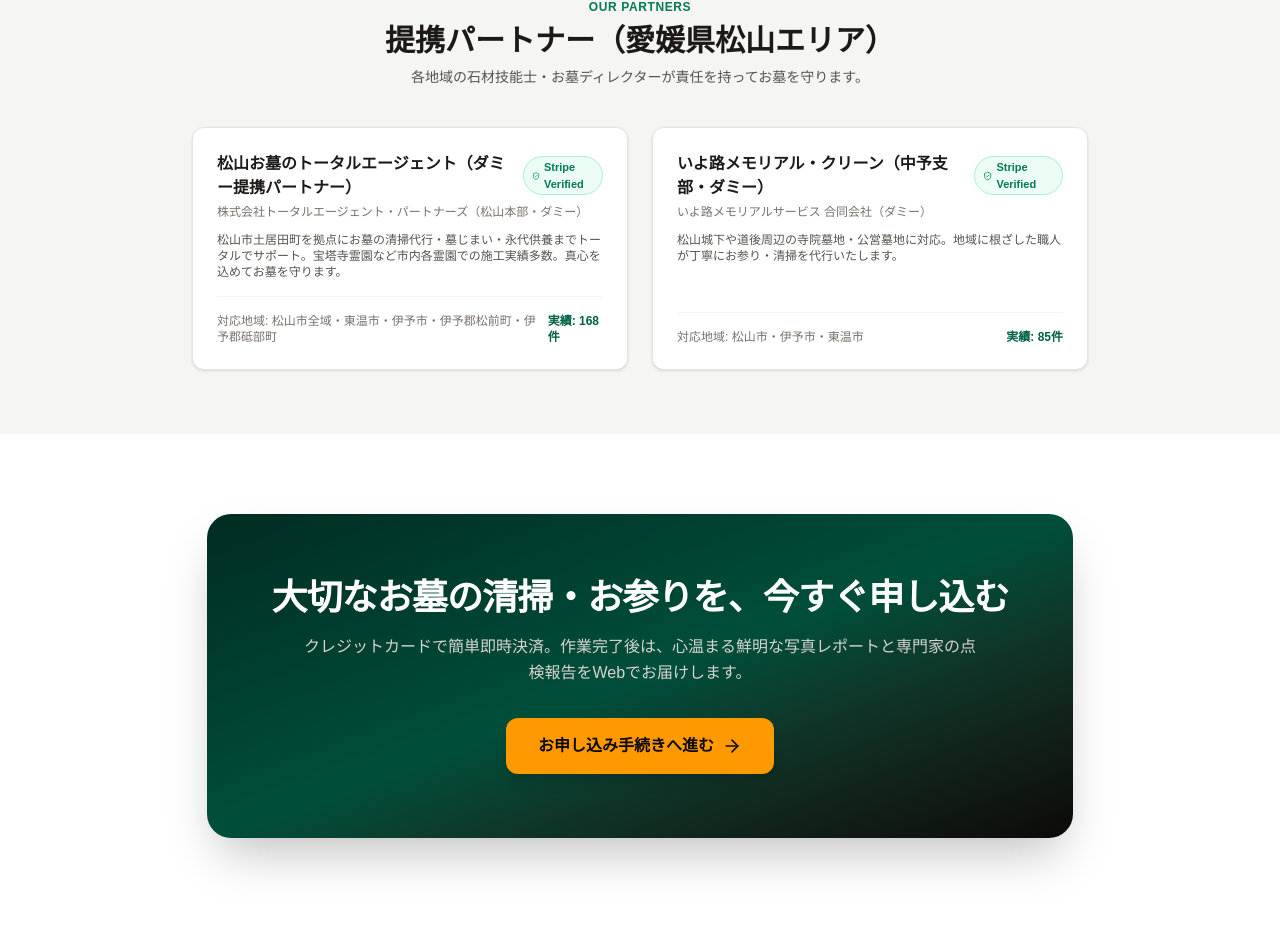
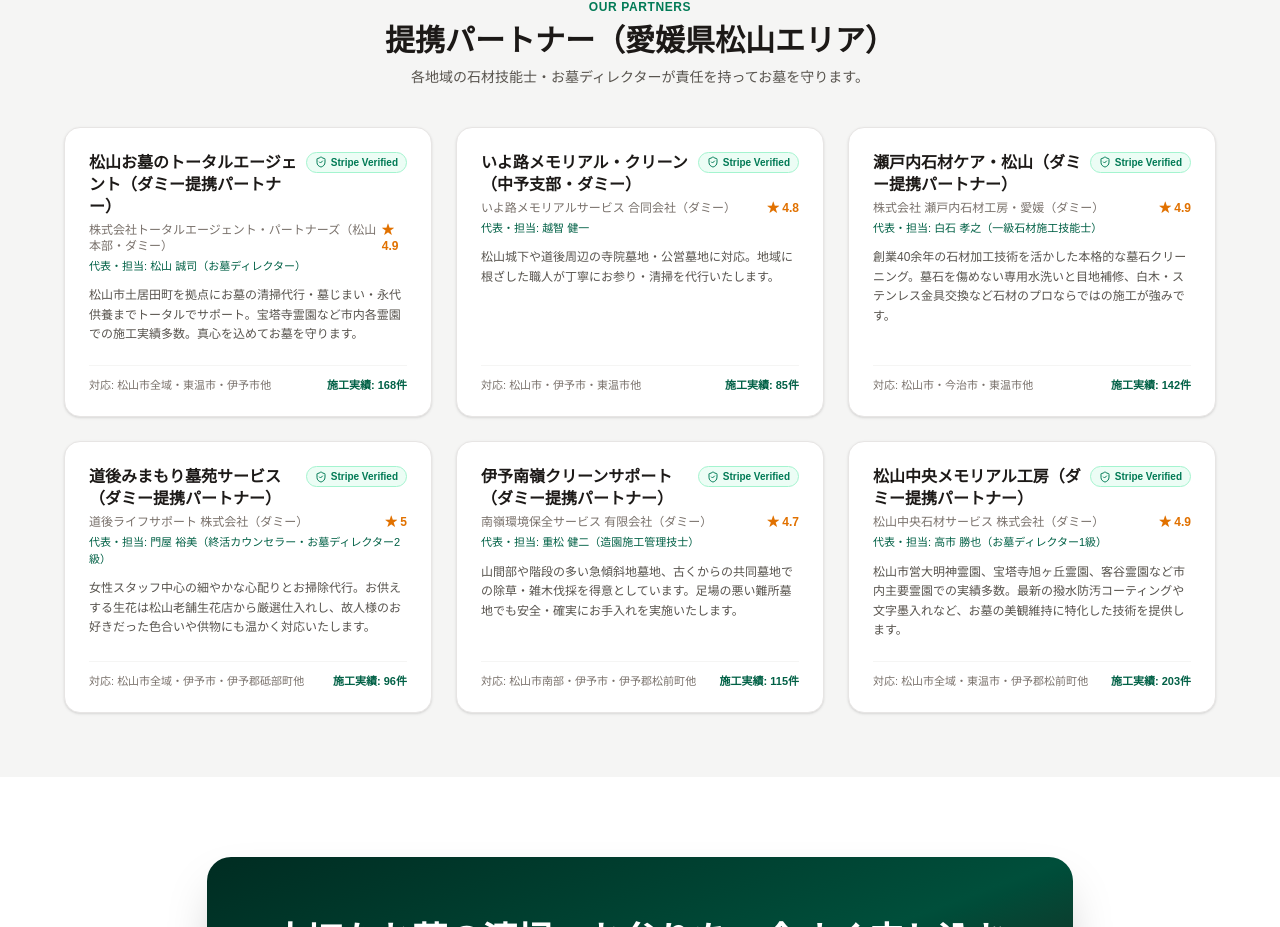
Before and after one commit to csdkotsuka/Kokoromou, a Next.js app: page / in a window 1280 px wide. Shown: the part 5455-6382 px from the top of the page. Built offline with nearby package versions, Linux system fonts and the light colour scheme.

Commit message:
feat: expand partner vendors to 6 companies covering Matsuyama and surrounding areas

```diff
--- a/src/app/order/page.tsx
+++ b/src/app/order/page.tsx
@@ -178,19 +178,28 @@ function OrderFormContent() {
                         onChange={() => setSelectedVendorId(vendor.id)}
                         className="mt-1 text-emerald-600 focus:ring-emerald-500"
                       />
-                      <div>
-                        <div className="flex items-center gap-2">
+                      <div className="flex-1">
+                        <div className="flex flex-wrap items-center gap-2">
                           <span className="font-bold text-stone-900 text-sm">{vendor.displayName}</span>
                           <span className="text-[10px] text-emerald-700 bg-emerald-100/70 px-2 py-0.5 rounded font-medium">
                             Stripe Connect Verified
                           </span>
+                          <span className="text-amber-600 font-bold text-xs">
+                            ★ {vendor.vendorProfile?.rating}
+                          </span>
                         </div>
-                        <p className="text-xs text-stone-500 mt-1">
-                          対応地域: {vendor.vendorProfile?.serviceAreas.join('・')}
+                        {vendor.vendorProfile?.representativeName && (
+                          <p className="text-[11px] text-emerald-800 font-medium mt-0.5">
+                            担当: {vendor.vendorProfile.representativeName}
+                          </p>
+                        )}
+                        <p className="text-xs text-stone-600 mt-1 leading-relaxed">
+                          {vendor.vendorProfile?.description}
                         </p>
-                        <p className="text-[11px] text-stone-400 mt-1">
-                          実績: {vendor.vendorProfile?.completedJobsCount}件 / 評価 ★{vendor.vendorProfile?.rating}
-                        </p>
+                        <div className="flex flex-wrap items-center justify-between text-[11px] text-stone-500 mt-2 pt-2 border-t border-stone-100">
+                          <span>対応: {vendor.vendorProfile?.serviceAreas.join('・')}</span>
+                          <span className="font-semibold text-emerald-800">施工実績: {vendor.vendorProfile?.completedJobsCount}件</span>
+                        </div>
                       </div>
                     </div>
                   </label>
--- a/src/app/page.tsx
+++ b/src/app/page.tsx
@@ -461,23 +461,35 @@ export default function Home() {
             </p>
           </div>
 
-          <div className="grid grid-cols-1 md:grid-cols-2 gap-6 max-w-4xl mx-auto">
+          <div className="grid grid-cols-1 md:grid-cols-2 lg:grid-cols-3 gap-6 max-w-6xl mx-auto">
             {SAMPLE_VENDORS.map((vendor) => (
-              <div key={vendor.id} className="bg-white p-6 rounded-xl border border-stone-200 shadow-sm flex flex-col justify-between">
+              <div key={vendor.id} className="bg-white p-6 rounded-2xl border border-stone-200 shadow-sm hover:border-emerald-300 hover:shadow-md transition-all flex flex-col justify-between">
                 <div>
-                  <div className="flex items-center justify-between gap-2">
-                    <span className="text-base font-bold text-stone-900">{vendor.displayName}</span>
-                    <span className="inline-flex items-center gap-1 text-[11px] font-semibold text-emerald-700 bg-emerald-50 px-2 py-0.5 rounded-full border border-emerald-200">
+                  <div className="flex items-start justify-between gap-2">
+                    <span className="text-base font-bold text-stone-900 leading-snug">{vendor.displayName}</span>
+                    <span className="inline-flex items-center gap-1 text-[10px] font-semibold text-emerald-700 bg-emerald-50 px-2 py-0.5 rounded-full border border-emerald-200 shrink-0">
                       <ShieldCheck className="w-3 h-3" /> Stripe Verified
                     </span>
                   </div>
-                  <p className="text-xs text-stone-500 mt-1 font-medium">{vendor.vendorProfile?.companyName}</p>
-                  <p className="text-xs text-stone-600 mt-3">{vendor.vendorProfile?.description}</p>
+                  <div className="mt-1 flex items-center justify-between text-xs text-stone-500">
+                    <span className="font-medium">{vendor.vendorProfile?.companyName}</span>
+                    <span className="text-amber-600 font-bold flex items-center gap-0.5">
+                      ★ {vendor.vendorProfile?.rating}
+                    </span>
+                  </div>
+                  {vendor.vendorProfile?.representativeName && (
+                    <p className="text-[11px] text-emerald-800 font-medium mt-1">
+                      代表・担当: {vendor.vendorProfile.representativeName}
+                    </p>
+                  )}
+                  <p className="text-xs text-stone-600 mt-3 leading-relaxed">{vendor.vendorProfile?.description}</p>
                 </div>
 
-                <div className="mt-4 pt-4 border-t border-stone-100 flex items-center justify-between text-xs text-stone-500">
-                  <span>対応地域: {vendor.vendorProfile?.serviceAreas.join('・')}</span>
-                  <span className="font-semibold text-emerald-800">実績: {vendor.vendorProfile?.completedJobsCount}件</span>
+                <div className="mt-5 pt-3 border-t border-stone-100 flex flex-col gap-1 text-xs text-stone-500">
+                  <div className="flex justify-between items-center">
+                    <span className="text-[11px]">対応: {vendor.vendorProfile?.serviceAreas.slice(0, 3).join('・')}他</span>
+                    <span className="font-semibold text-emerald-800 text-[11px]">施工実績: {vendor.vendorProfile?.completedJobsCount}件</span>
+                  </div>
                 </div>
               </div>
             ))}
--- a/src/mocks/sample-data.ts
+++ b/src/mocks/sample-data.ts
@@ -97,6 +97,86 @@ export const SAMPLE_VENDORS: User[] = [
       completedJobsCount: 85,
     },
   },
+  {
+    id: 'vendor_003',
+    email: 'contact@setouchi-sekizai-dummy.example.com',
+    role: 'vendor',
+    displayName: '瀬戸内石材ケア・松山（ダミー提携パートナー）',
+    phoneNumber: '089-943-XXXX',
+    createdAt: '2026-03-01T09:00:00Z',
+    updatedAt: '2026-09-10T09:00:00Z',
+    vendorProfile: {
+      companyName: '株式会社 瀬戸内石材工房・愛媛（ダミー）',
+      representativeName: '白石 孝之（一級石材施工技能士）',
+      serviceAreas: ['松山市', '今治市', '東温市', '伊予郡松前町'],
+      stripeConnectAccountId: 'acct_1OuTESTConnectVendor03',
+      stripeChargesEnabled: true,
+      stripePayoutsEnabled: true,
+      description: '創業40余年の石材加工技術を活かした本格的な墓石クリーニング。墓石を傷めない専用水洗いと目地補修、白木・ステンレス金具交換など石材のプロならではの施工が強みです。',
+      rating: 4.9,
+      completedJobsCount: 142,
+    },
+  },
+  {
+    id: 'vendor_004',
+    email: 'info@dogo-mimamori-dummy.example.com',
+    role: 'vendor',
+    displayName: '道後みまもり墓苑サービス（ダミー提携パートナー）',
+    phoneNumber: '089-977-XXXX',
+    createdAt: '2026-03-20T10:00:00Z',
+    updatedAt: '2026-09-12T10:00:00Z',
+    vendorProfile: {
+      companyName: '道後ライフサポート 株式会社（ダミー）',
+      representativeName: '門屋 裕美（終活カウンセラー・お墓ディレクター2級）',
+      serviceAreas: ['松山市全域', '伊予市', '伊予郡砥部町'],
+      stripeConnectAccountId: 'acct_1OuTESTConnectVendor04',
+      stripeChargesEnabled: true,
+      stripePayoutsEnabled: true,
+      description: '女性スタッフ中心の細やかな心配りとお掃除代行。お供えする生花は松山老舗生花店から厳選仕入れし、故人様のお好きだった色合いや供物にも温かく対応いたします。',
+      rating: 5.0,
+      completedJobsCount: 96,
+    },
+  },
+  {
+    id: 'vendor_005',
+    email: 'info@iyo-nanrei-clean-dummy.example.com',
+    role: 'vendor',
+    displayName: '伊予南嶺クリーンサポート（ダミー提携パートナー）',
+    phoneNumber: '089-983-XXXX',
+    createdAt: '2026-04-10T08:30:00Z',
+    updatedAt: '2026-09-15T08:30:00Z',
+    vendorProfile: {
+      companyName: '南嶺環境保全サービス 有限会社（ダミー）',
+      representativeName: '重松 健二（造園施工管理技士）',
+      serviceAreas: ['松山市南部', '伊予市', '伊予郡松前町', '伊予郡砥部町', '大洲市'],
+      stripeConnectAccountId: 'acct_1OuTESTConnectVendor05',
+      stripeChargesEnabled: true,
+      stripePayoutsEnabled: true,
+      description: '山間部や階段の多い急傾斜地墓地、古くからの共同墓地での除草・雑木伐採を得意としています。足場の悪い難所墓地でも安全・確実にお手入れを実施いたします。',
+      rating: 4.7,
+      completedJobsCount: 115,
+    },
+  },
+  {
+    id: 'vendor_006',
+    email: 'service@matsuyama-chuo-dummy.example.com',
+    role: 'vendor',
+    displayName: '松山中央メモリアル工房（ダミー提携パートナー）',
+    phoneNumber: '089-931-XXXX',
+    createdAt: '2026-05-01T10:00:00Z',
+    updatedAt: '2026-09-16T10:00:00Z',
+    vendorProfile: {
+      companyName: '松山中央石材サービス 株式会社（ダミー）',
+      representativeName: '高市 勝也（お墓ディレクター1級）',
+      serviceAreas: ['松山市全域', '東温市', '伊予郡松前町'],
+      stripeConnectAccountId: 'acct_1OuTESTConnectVendor06',
+      stripeChargesEnabled: true,
+      stripePayoutsEnabled: true,
+      description: '松山市営大明神霊園、宝塔寺旭ヶ丘霊園、客谷霊園など市内主要霊園での実績多数。最新の撥水防汚コーティングや文字墨入れなど、お墓の美観維持に特化した技術を提供します。',
+      rating: 4.9,
+      completedJobsCount: 203,
+    },
+  },
 ];
 
 /**
```
